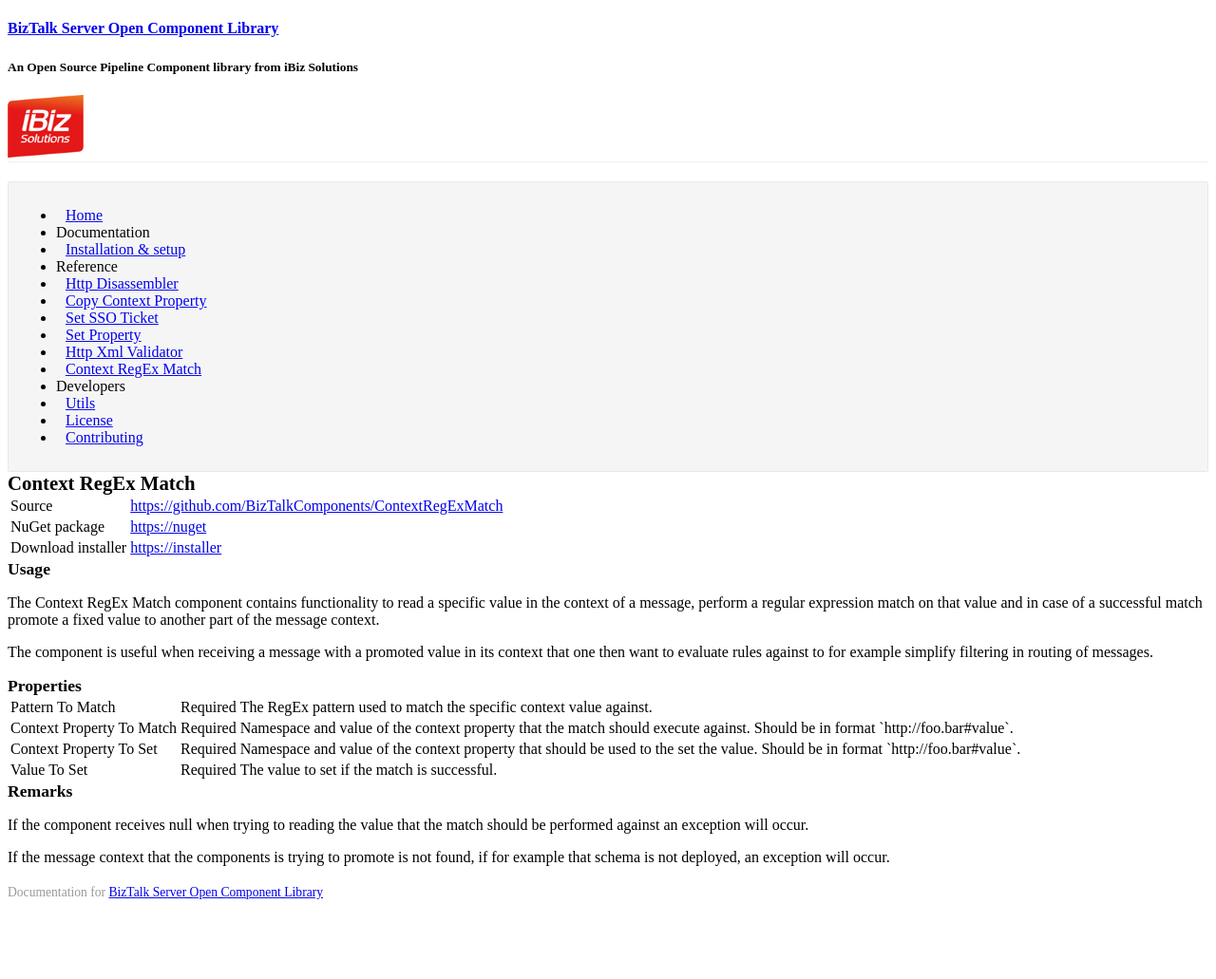
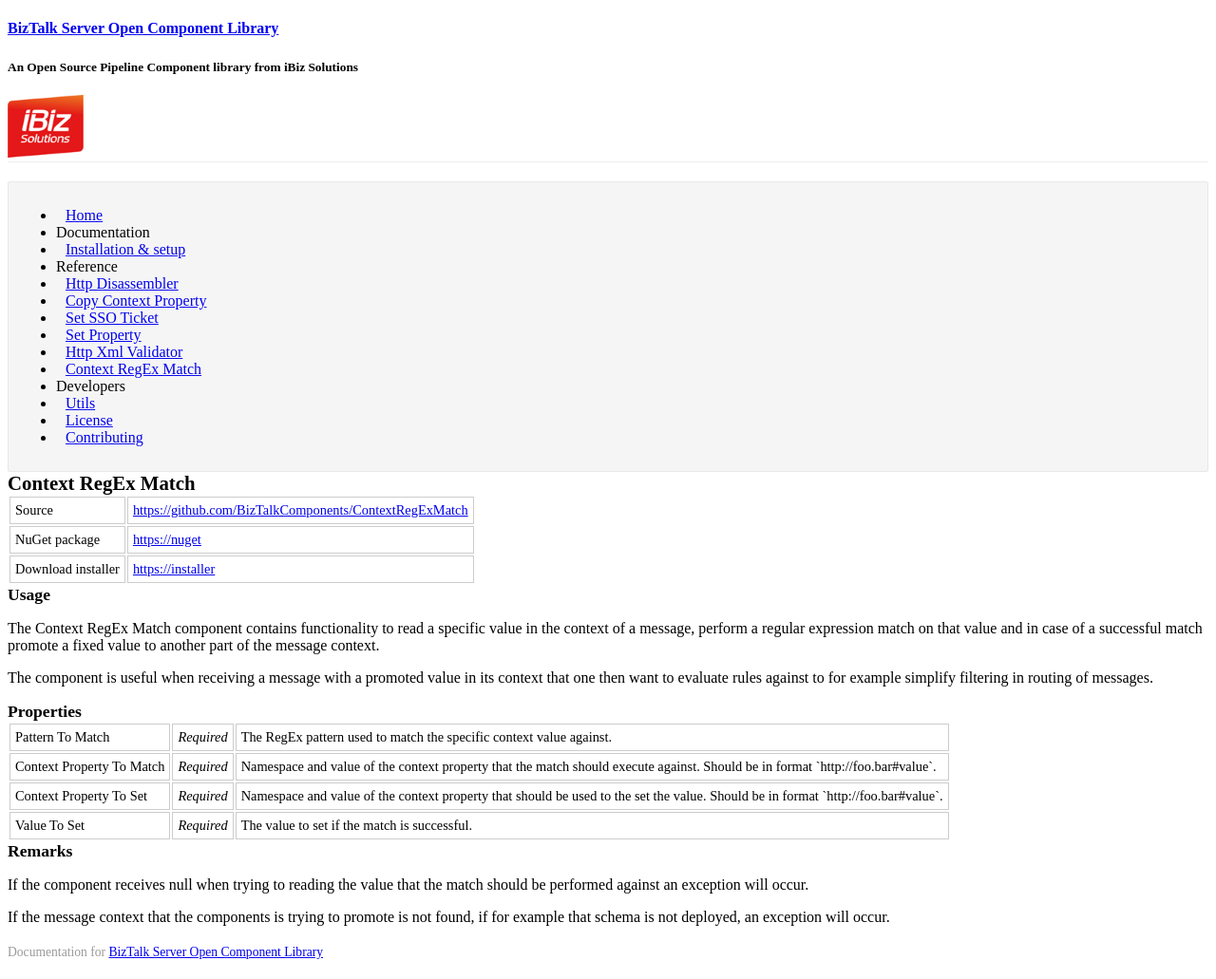
Before and after one commit to BizTalkComponents/BizTalkComponents.github.io, a Jekyll site: the page built from _posts/2014-11-14-context-regex-match.md, in a window 1280 px wide. Shown: the whole page at 95% size. Built offline with Jekyll 4.4.1, drawn with Linux system fonts in a browser that asks for light colours; Markdown is read by kramdown in place of the engine named in the settings; a style sheet for code colours, icons or effects is not loaded; before the commit the page ends 968 px from its top, so only the background shows below that.

Commit message:
Css beautifulness

```diff
--- a/css/main.css
+++ b/css/main.css
@@ -2,13 +2,17 @@ body {
     font-weight: 400;
     text-shadow: 0 1px 1px rgba(255, 255, 255, 0.7);
 }
+
 h1,h2,h3 {padding:0px;margin:0px;}
+
 h1 {
     font-size: 1.3em;
 }
+
 h2 {
     font-size: 1.1em;
 }
+
 h3 {
     font-size: 0.9em;
 }
@@ -53,6 +57,18 @@ code {
     margin-top: 0;
 }
 
+#content > table {
+    font-size: 0.9em;
+}
+
+#content > table td {
+    border:1px solid #ccc;
+    padding:5px;
+}
+
+#content > table.properties td:nth-child(2) {
+    font-style:italic
+}
 
 #navigation {
     border:1px solid #e8e8e8;
```
